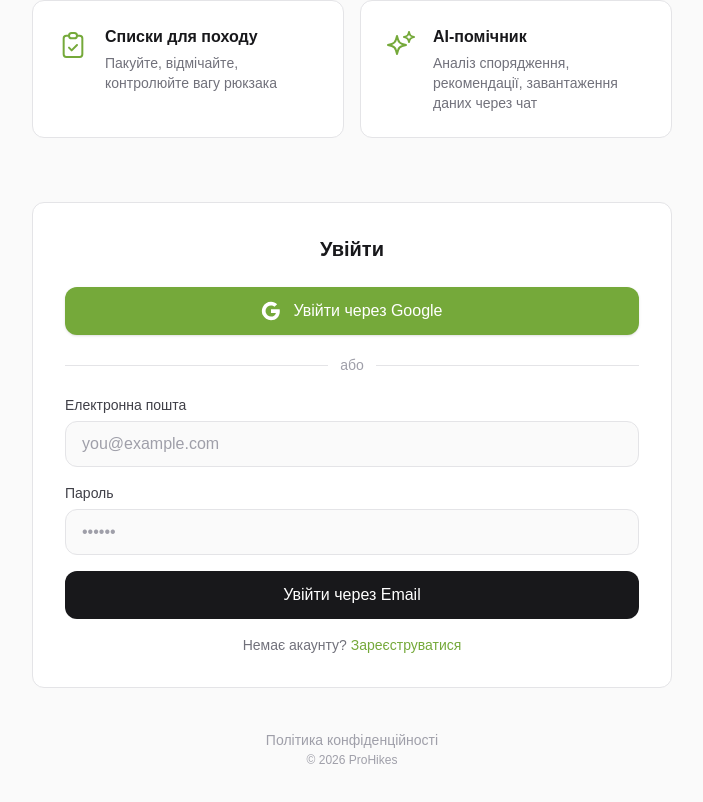
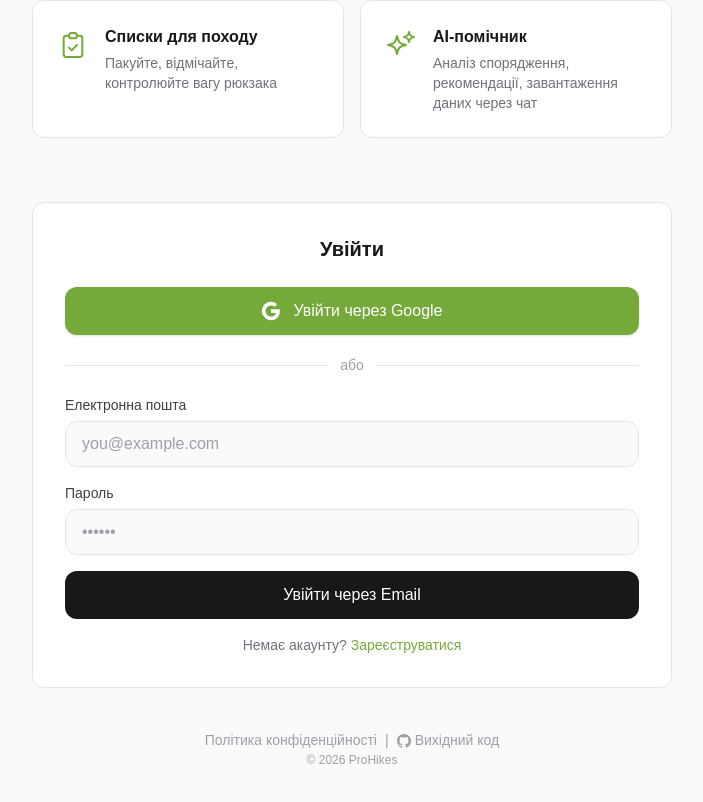
Before and after one commit to gray-od/hiker-app, a Next.js app: page /login in a window 1280 px wide. Shown: the part 606-1408 px from the top of the page, without its empty margins (288-991 px from the left). Built offline with nearby package versions, Linux system fonts and the light colour scheme; no server answers.

Commit message:
feat(landing): add GitHub link to footer
Add source_code i18n key (uk/ru/en) and GitHub Octocat link between privacy policy and copyright on landing page.

```diff
--- a/src/app/login/page.tsx
+++ b/src/app/login/page.tsx
@@ -295,6 +295,16 @@ export default function LoginPage() {
           >
             {t('privacy_policy')}
           </a>
+          <span className="mx-2 text-zinc-400 dark:text-zinc-500 text-sm">|</span>
+          <a
+            href="https://github.com/gray-od/hiker-app"
+            target="_blank"
+            rel="noopener noreferrer"
+            className="text-sm text-zinc-400 dark:text-zinc-500 hover:text-[#75a93a] transition-colors focus:ring-2 focus:ring-[#75a93a] rounded"
+          >
+            <svg className="inline-block w-3.5 h-3.5 mr-1" viewBox="0 0 16 16" fill="currentColor"><path d="M8 0C3.58 0 0 3.58 0 8c0 3.54 2.29 6.53 5.47 7.59.4.07.55-.17.55-.38 0-.19-.01-.82-.01-1.49-2.01.37-2.53-.49-2.69-.94-.09-.23-.48-.94-.82-1.13-.28-.15-.68-.52-.01-.53.63-.01 1.08.58 1.23.82.72 1.21 1.87.87 2.33.66.07-.52.28-.87.51-1.07-1.78-.2-3.64-.89-3.64-3.95 0-.87.31-1.59.82-2.15-.08-.2-.36-1.02.08-2.12 0 0 .67-.21 2.2.82.64-.18 1.32-.27 2-.27s1.36.09 2 .27c1.53-1.04 2.2-.82 2.2-.82.44 1.1.16 1.92.08 2.12.51.56.82 1.27.82 2.15 0 3.07-1.87 3.75-3.65 3.95.29.25.54.73.54 1.48 0 1.07-.01 1.93-.01 2.2 0 .21.15.46.55.38A8.013 8.013 0 0 0 16 8c0-4.42-3.58-8-8-8"/></svg>
+            {t('source_code')}
+          </a>
           <p className="text-xs text-zinc-400 dark:text-zinc-600">
             &copy; {new Date().getFullYear()} ProHikes
           </p>
--- a/src/i18n/messages/en.json
+++ b/src/i18n/messages/en.json
@@ -32,7 +32,8 @@
     "check_email": "Check your email for confirmation",
     "no_account": "No account?",
     "have_account": "Already have an account?",
-    "privacy_policy": "Privacy Policy"
+    "privacy_policy": "Privacy Policy",
+    "source_code": "Source Code"
   },
   "nav": {
     "dashboard": "Dashboard",
--- a/src/i18n/messages/ru.json
+++ b/src/i18n/messages/ru.json
@@ -32,7 +32,8 @@
     "check_email": "Проверьте вашу почту для подтверждения",
     "no_account": "Нет аккаунта?",
     "have_account": "Уже есть аккаунт?",
-    "privacy_policy": "Политика конфиденциальности"
+    "privacy_policy": "Политика конфиденциальности",
+    "source_code": "Исходный код"
   },
   "nav": {
     "dashboard": "Главная",
--- a/src/i18n/messages/uk.json
+++ b/src/i18n/messages/uk.json
@@ -32,7 +32,8 @@
     "check_email": "Перевірте вашу пошту для підтвердження",
     "no_account": "Немає акаунту?",
     "have_account": "Вже є акаунт?",
-    "privacy_policy": "Політика конфіденційності"
+    "privacy_policy": "Політика конфіденційності",
+    "source_code": "Вихідний код"
   },
   "nav": {
     "dashboard": "Головна",
```
